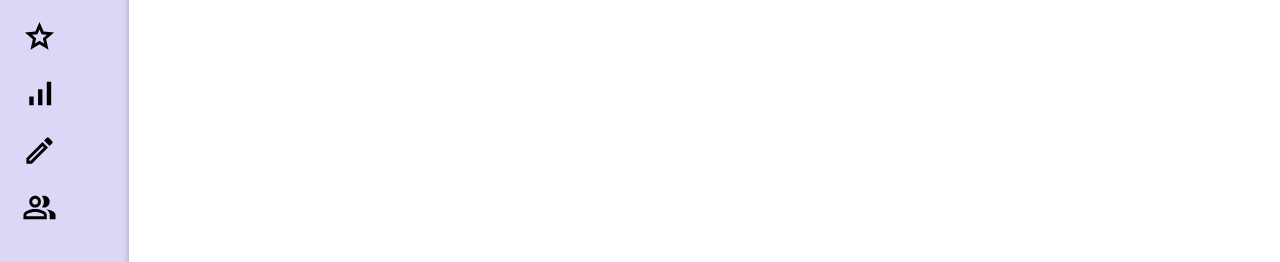
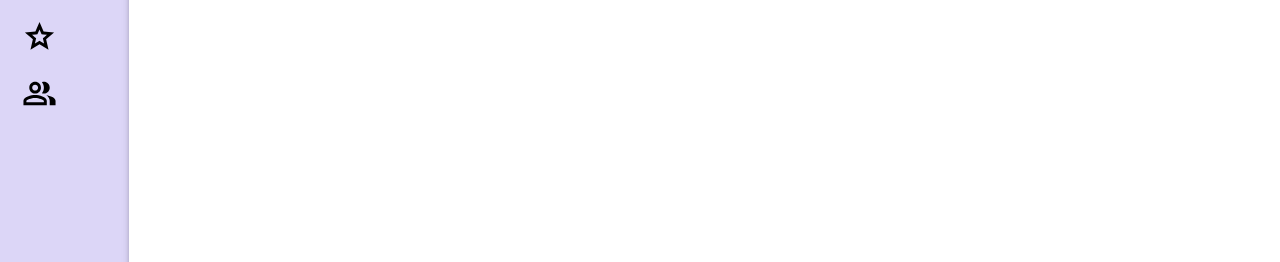
Before and after one commit to siriuzz/IndiC, a Next.js app: page /gestionar_asignaturas in a window 1280 px wide. Shown: the part 280-542 px from the top of the page. Built offline with nearby package versions, Linux system fonts and the light colour scheme.

Commit message:
sidebar administrador fixed

```diff
--- a/src/components/Sidebar/sidebarAdministrador/SidebarAdministrador.js
+++ b/src/components/Sidebar/sidebarAdministrador/SidebarAdministrador.js
@@ -169,35 +169,21 @@ export default function SidebarAdministrador() {
                 ></hr>
 
                 <div>
-                    <Link href="/inicio_estudiante">
+                    <Link href="/inicio_administrador">
                         <Button style={buttonStyle} variant={contained}>
                             <HomeOutlined style={iconStyle} />
                             <div style={divStyle}>Inicio</div>
                         </Button>
                     </Link>
 
-                    <Link href="/calificaciones_estudiante">
+                    <Link href="/calificaciones_docente">
                         <Button style={buttonStyle2} variant={contained}>
                             <GradeOutlined style={iconStyle} />
                             <div style={divStyle}>Calificaciones</div>
                         </Button>
                     </Link>
 
-                    <Link href="/calculadora">
-                        <Button style={buttonStyle2} variant={contained}>
-                            <SignalCellularAltIcon style={iconStyle} />
-                            <div style={divStyle}>Calculadora de indice</div>
-                        </Button>
-                    </Link>
-
-                    <Link href="/seleccionar_asignaturas">
-                        <Button style={buttonStyle2} variant={contained}>
-                            <EditOutlined style={iconStyle} />
-                            <div style={divStyle}>Selección</div>
-                        </Button>
-                    </Link>
-
-                    <Link href="/cuenta_estudiante">
+                    <Link href="/cuenta_administrador">
                         <Button style={buttonStyle2} variant={contained}>
                             <PeopleAltOutlinedIcon style={iconStyle} />
                             <div style={divStyle}>Cuenta</div>
```
